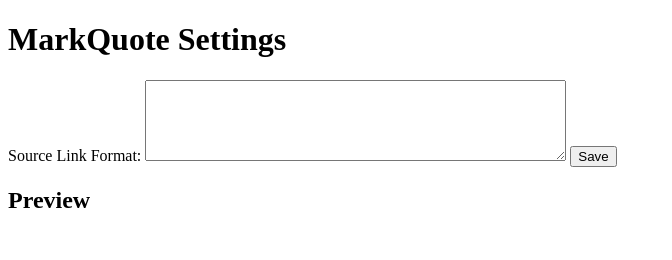
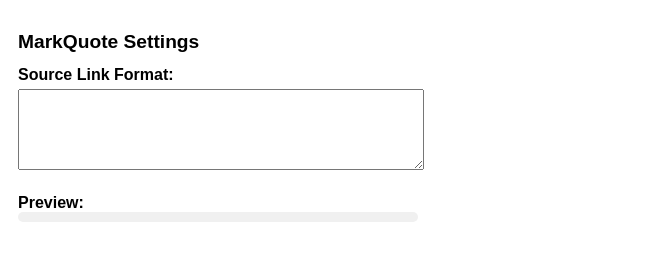
Before and after one commit to PabloLION/MarkQuote, a browser extension: page public/settings.html in a window 1280 px wide. Shown: the whole page, without its empty margins (0-672 px from the left). Drawn offline with Linux system fonts and the light colour scheme.

Commit message:
feat(settings): Implement basic settings page UI
- Update settings.html with a cleaner structure and basic styling.
- Implement real-time preview of the source link format.
- Add logic to load and save the format string automatically on input.

```diff
--- a/public/settings.html
+++ b/public/settings.html
@@ -2,16 +2,48 @@
 <html>
   <head>
     <title>MarkQuote Settings</title>
+    <style>
+      body {
+        font-family: sans-serif;
+        width: 400px;
+        padding: 10px;
+      }
+      h1 {
+        font-size: 1.2em;
+      }
+      label {
+        font-weight: bold;
+      }
+      textarea {
+        width: 100%;
+        margin-top: 5px;
+        margin-bottom: 10px;
+      }
+      #preview-container {
+        margin-top: 10px;
+      }
+      #preview {
+        white-space: pre-wrap;
+        font-family: monospace;
+        background-color: #f0f0f0;
+        padding: 5px;
+        border-radius: 5px;
+      }
+    </style>
   </head>
   <body>
     <h1>MarkQuote Settings</h1>
-    <form id="settings-form">
+
+    <div id="source-link-formatter">
       <label for="format-template">Source Link Format:</label>
-      <textarea id="format-template" rows="5" cols="50"></textarea>
-      <button type="submit">Save</button>
-    </form>
-    <h2>Preview</h2>
-    <pre><code></code></pre>
-    <script src="../dist/settings.js"></script>
+      <textarea id="format-template" rows="5"></textarea>
+    </div>
+
+    <div id="preview-container">
+      <label>Preview:</label>
+      <div id="preview"></div>
+    </div>
+
+    <script src="settings.js"></script>
   </body>
 </html>
```
Also changed, not shown: src/settings.ts (+6 -10 lines).
